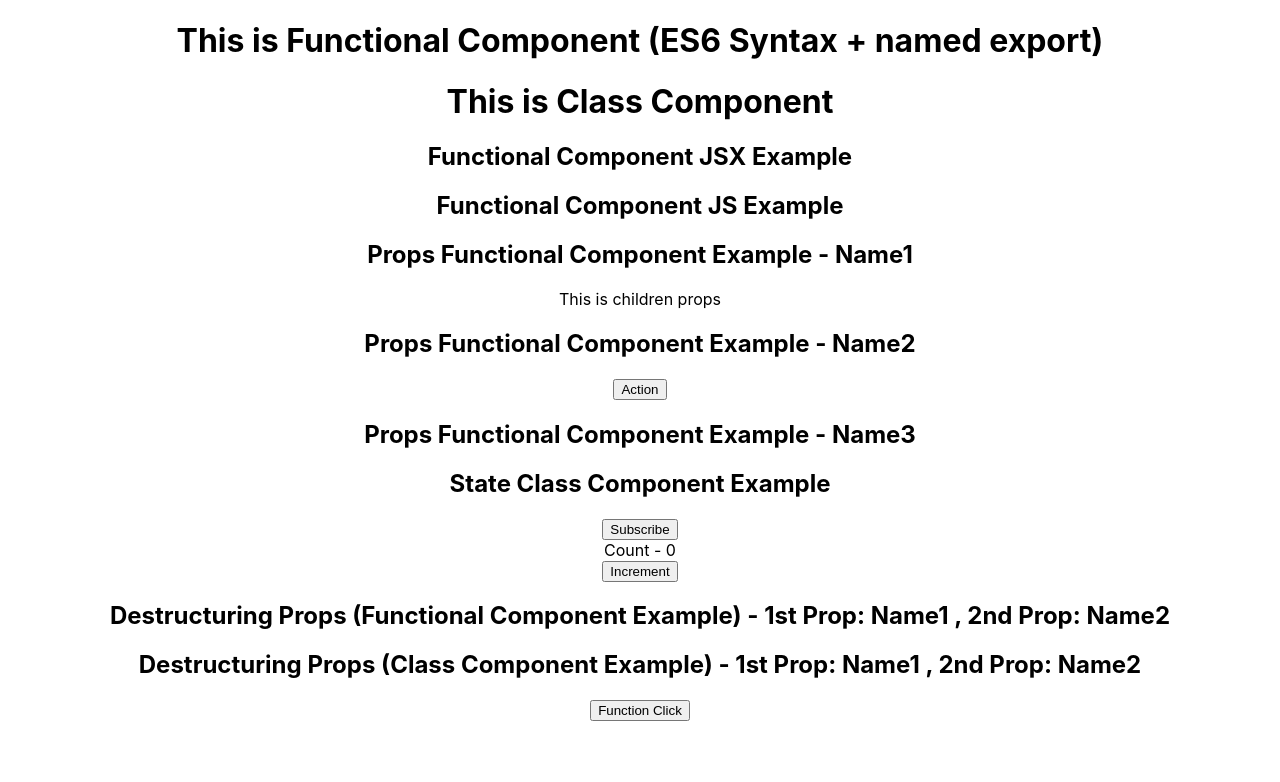
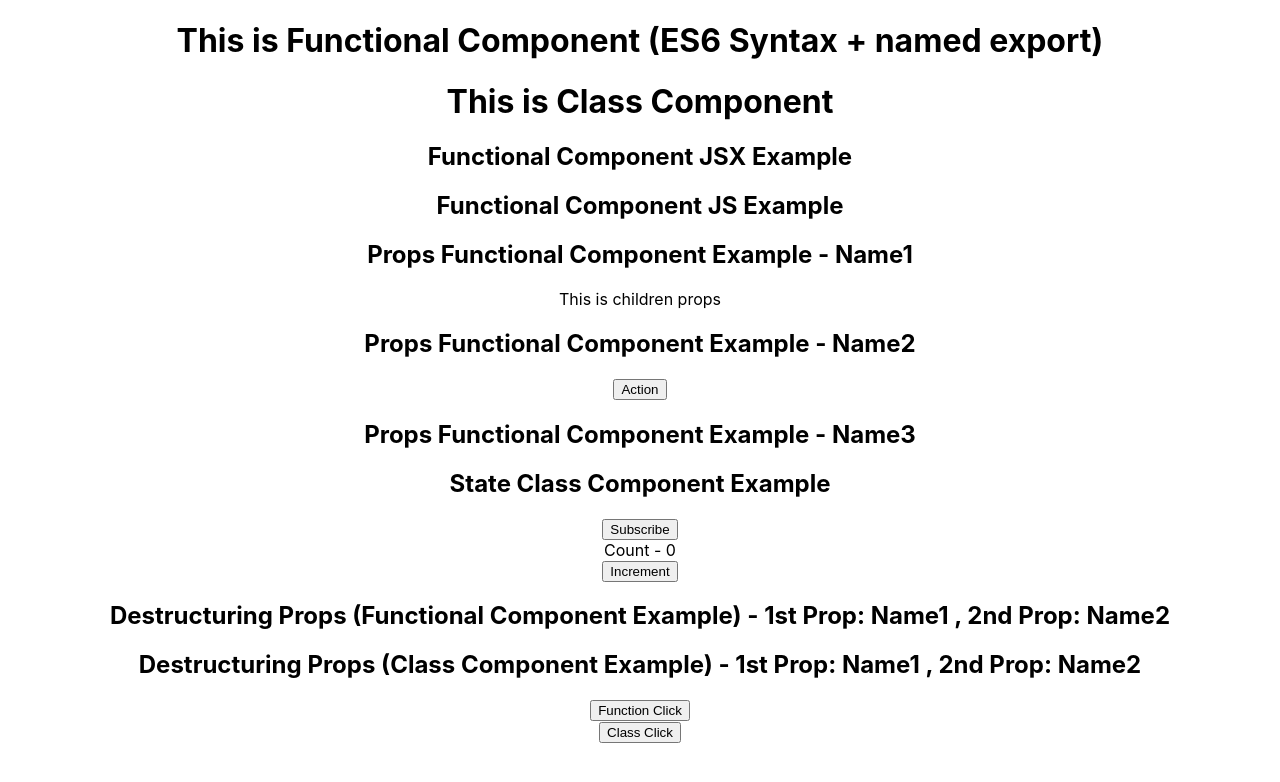
Before and after one commit to sagarteria/Sample-Create-React-App, a React (Create React App) app: page / in a window 1280 px wide. Shown: the top 782 px of the page. Built offline with nearby package versions, Linux system fonts and the light colour scheme.

Commit message:
Event Handling in Class Components

```diff
--- a/src/App.js
+++ b/src/App.js
@@ -10,6 +10,7 @@
 import FunctionalCompDestructure from './components/DestructuringPropsStates/FunctionalCompDestructure';
 import ClassCompDestructure from './components/DestructuringPropsStates/ClassCompDestructure';
 import FunctionClick from './components/Events/FunctionClick';
+import ClassClick from './components/Events/ClassClick';
 
 
 function App() {
@@ -36,6 +37,7 @@
       <ClassCompDestructure FirstProp='Name1' SecondProp='Name2'/>
 
       <FunctionClick />
+      <ClassClick />
 
     </div>
   );
--- /dev/null
+++ b/src/components/Events/ClassClick.js
@@ -0,0 +1,16 @@
+import React, { Component } from 'react';
+
+class ClassClick extends Component{
+  clickHandler() {
+    console.log('Button clicked');
+  }
+  render () {
+    return (
+    <div>
+      <button onClick={this.clickHandler}>Class Click</button>
+    </div>
+  )
+  }
+}
+
+export default ClassClick
```
